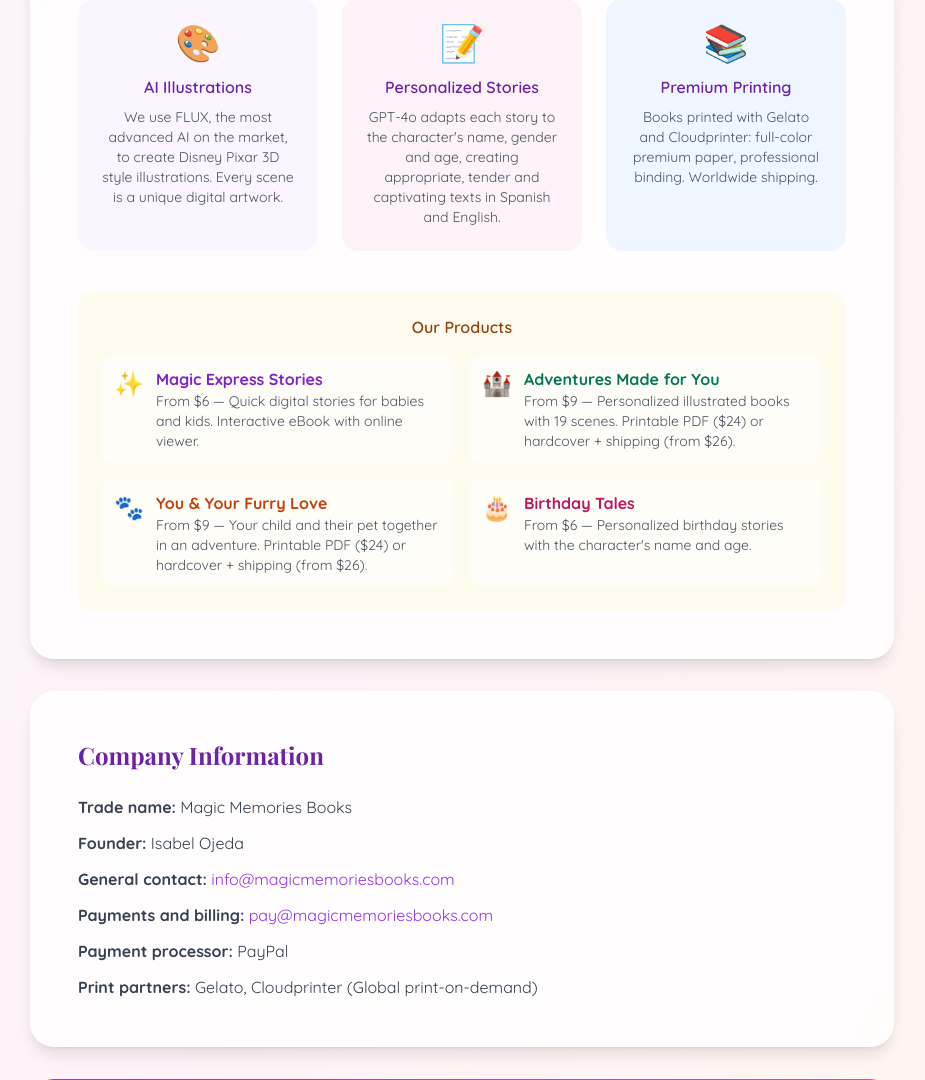
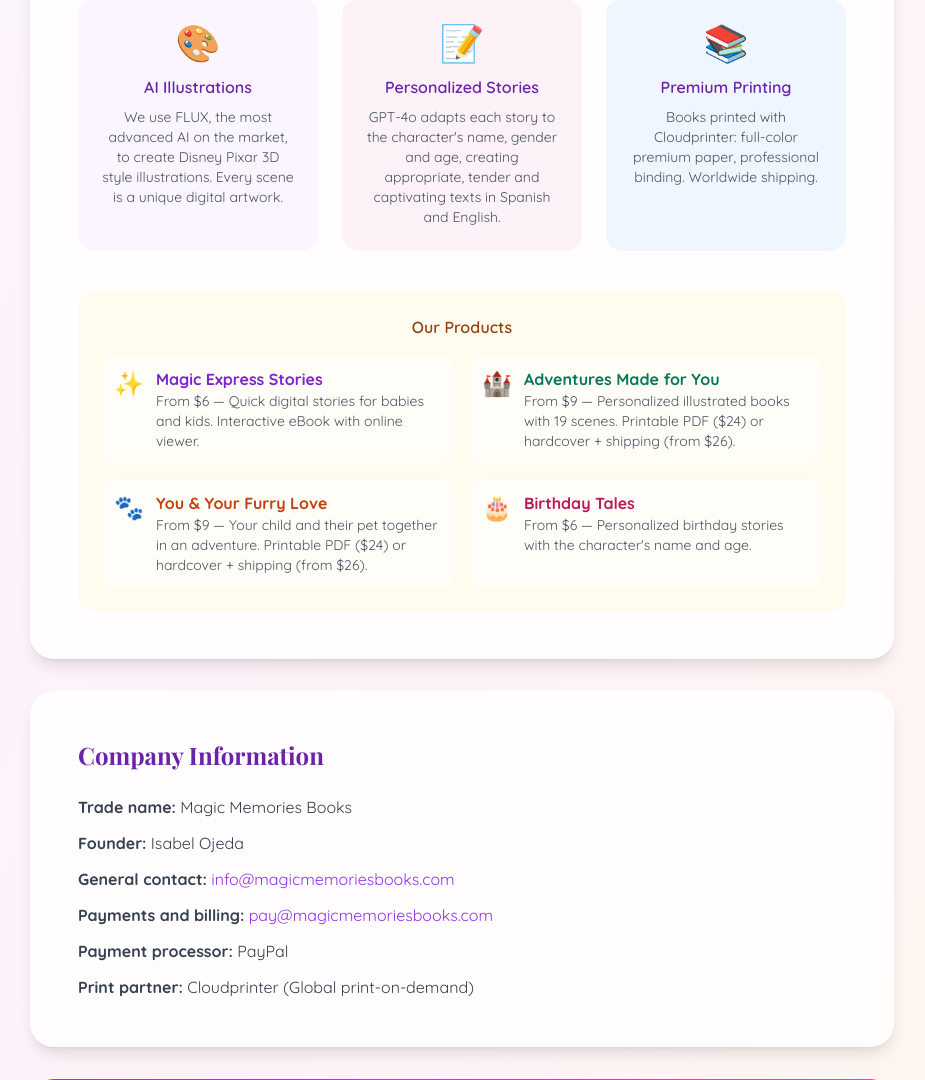
Before and after one commit to magicmemoriesbooks-io/magic-memories-page, a Flask app: page /about in a window 1280 px wide. Shown: the part 1113-2193 px from the top of the page, without its empty margins (178-1103 px from the left). Run offline with Flask 3, Linux system fonts and the light colour scheme; some libraries are stand-ins or nearby versions.

Commit message:
sync: replit→github — templates/about.html

```diff
--- a/templates/about.html
+++ b/templates/about.html
@@ -47,7 +47,7 @@
             <div class="text-center bg-blue-50 p-6 rounded-2xl">
                 <div class="text-4xl mb-3">📚</div>
                 <h3 class="font-semibold text-purple-800 mb-2">{% if lang == 'es' %}Impresión Premium{% else %}Premium Printing{% endif %}</h3>
-                <p class="text-gray-600 text-sm">{% if lang == 'es' %}Libros impresos con Gelato y Cloudprinter: papel premium a todo color, encuadernación profesional. Envío a nivel mundial.{% else %}Books printed with Gelato and Cloudprinter: full-color premium paper, professional binding. Worldwide shipping.{% endif %}</p>
+                <p class="text-gray-600 text-sm">{% if lang == 'es' %}Libros impresos con Cloudprinter: papel premium a todo color, encuadernación profesional. Envío a nivel mundial.{% else %}Books printed with Cloudprinter: full-color premium paper, professional binding. Worldwide shipping.{% endif %}</p>
             </div>
         </div>
 
@@ -94,7 +94,7 @@
             <p><strong>{% if lang == 'es' %}Contacto general{% else %}General contact{% endif %}:</strong> <a href="mailto:info@magicmemoriesbooks.com" class="text-purple-600 hover:underline">info@magicmemoriesbooks.com</a></p>
             <p><strong>{% if lang == 'es' %}Pagos y facturación{% else %}Payments and billing{% endif %}:</strong> <a href="mailto:pay@magicmemoriesbooks.com" class="text-purple-600 hover:underline">pay@magicmemoriesbooks.com</a></p>
             <p><strong>{% if lang == 'es' %}Procesador de pagos{% else %}Payment processor{% endif %}:</strong> PayPal</p>
-            <p><strong>{% if lang == 'es' %}Imprentas asociadas{% else %}Print partners{% endif %}:</strong> Gelato, Cloudprinter ({% if lang == 'es' %}Impresión bajo demanda global{% else %}Global print-on-demand{% endif %})</p>
+            <p><strong>{% if lang == 'es' %}Imprenta asociada{% else %}Print partner{% endif %}:</strong> Cloudprinter ({% if lang == 'es' %}Impresión bajo demanda global{% else %}Global print-on-demand{% endif %})</p>
         </div>
     </div>
 
```
